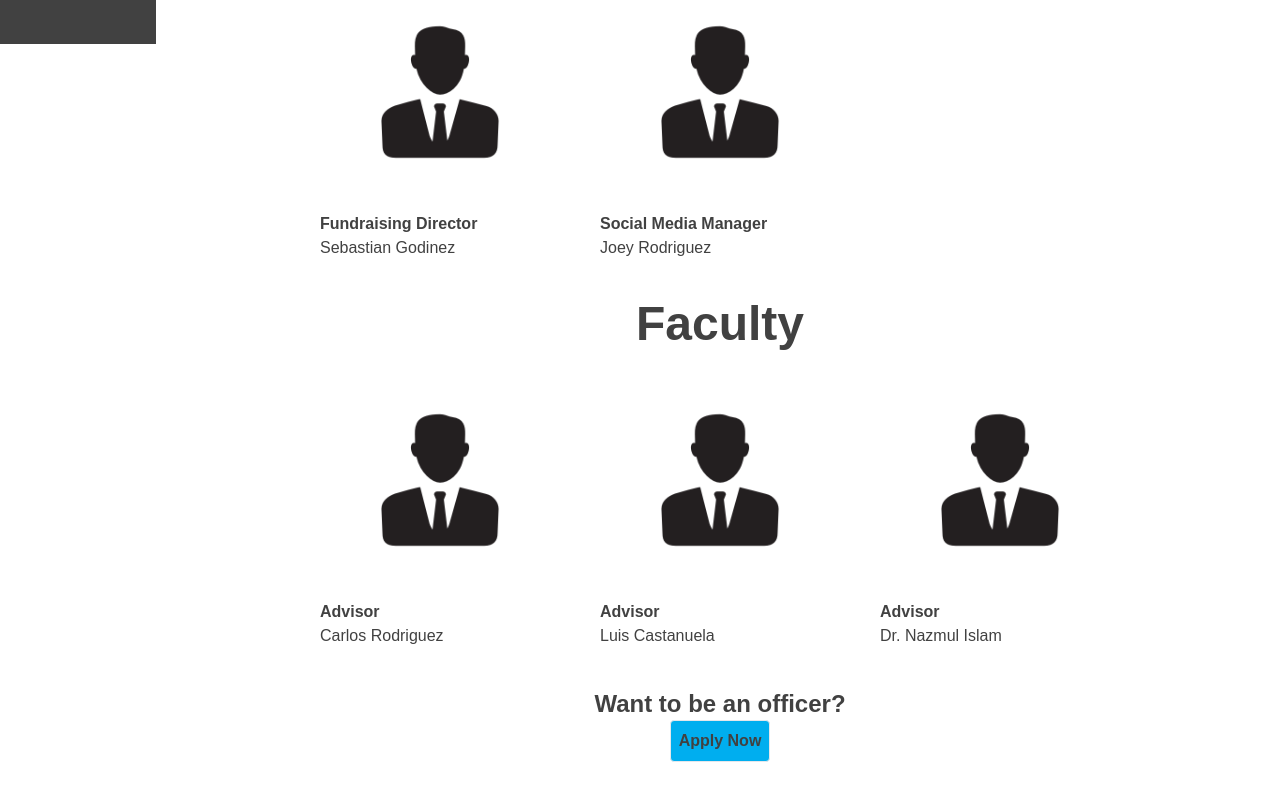
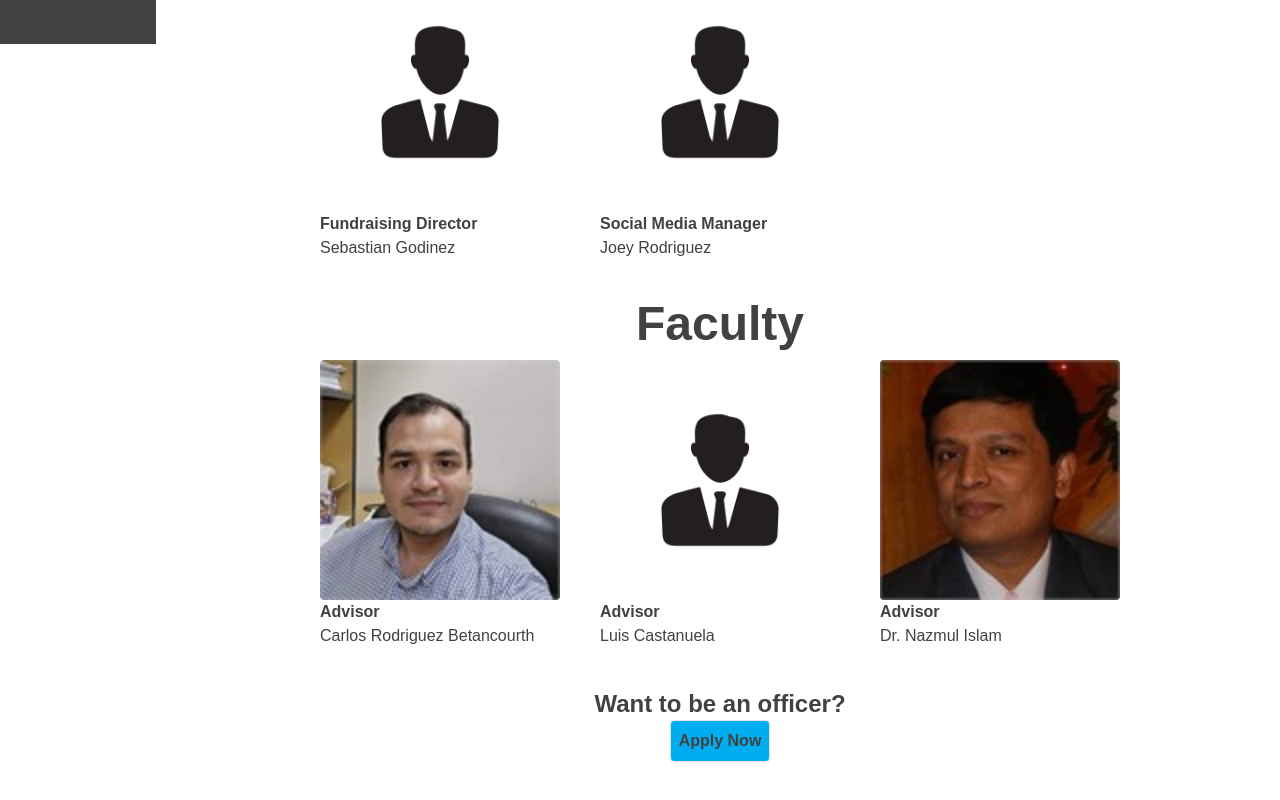
Before and after one commit to IEEE-ESB/website, a Next.js app: page /leadership in a window 1280 px wide. Shown: the part 884-1684 px from the top of the page. Built offline with nearby package versions, Linux system fonts and the light colour scheme.

Commit message:
updated some faculty pics

```diff
--- a/src/app/leadership/page.js
+++ b/src/app/leadership/page.js
@@ -52,9 +52,9 @@ const officers = [
 const faculty = [
   {
     id: 1,
-    name: "Carlos Rodriguez",
+    name: "Carlos Rodriguez Betancourth",
     position: "Advisor",
-    image: "missing.webp",
+    image: "CarlosRodriguezBetancourth.jpg",
   },
   {
     id: 2,
@@ -66,7 +66,7 @@ const faculty = [
     id: 3,
     name: "Dr. Nazmul Islam",
     position: "Advisor",
-    image: "missing.webp",
+    image: "NazmulIslam.jpg",
   },
 ];
 
```
Also changed, not shown: public/CarlosRodriguezBetancourth.jpg (added), public/NazmulIslam.jpg (added).
